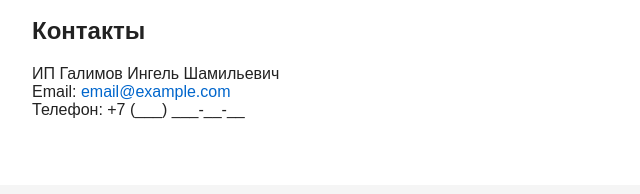
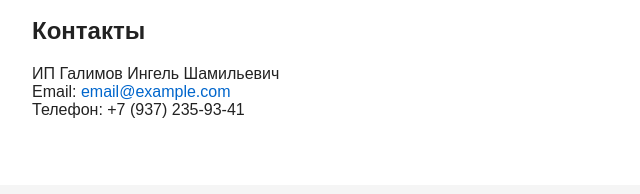
Before and after one commit to 0902Manka/marketing-webinar-site, a plain HTML site: page index.html in a window 1280 px wide. Shown: the part 572-766 px from the top of the page, 198-838 px from the left. Drawn offline with Linux system fonts and the light colour scheme.

Commit message:
Update index.html

```diff
--- a/index.html
+++ b/index.html
@@ -38,7 +38,7 @@
       <h2>Контакты</h2>
       <p>ИП Галимов Ингель Шамильевич<br>
       Email: <a href="mailto:email@example.com">email@example.com</a><br>
-      Телефон: +7 (___) ___-__-__</p>
+      Телефон: +7 (937) 235-93-41</p>
     </section>
   </main>
 
```
